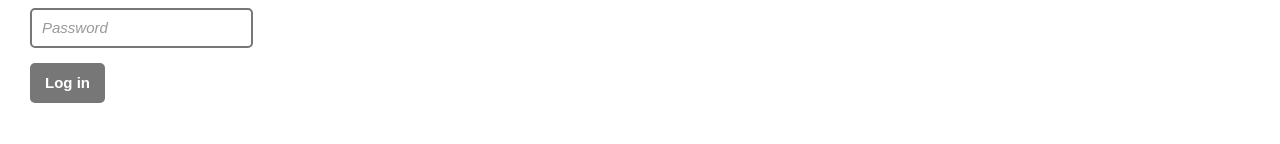
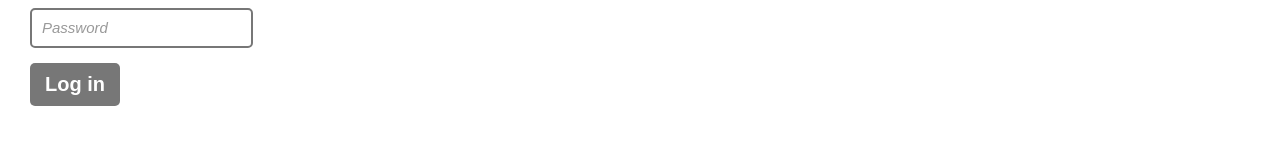
Before and after one commit to donor-management/Frontend, a React (Create React App) app: page /login in a window 1280 px wide. Shown: the part 294-438 px from the top of the page. Built offline with nearby package versions, Linux system fonts and the light colour scheme.

Commit message:
Update styles

```diff
--- a/src/components/common/Button.jsx
+++ b/src/components/common/Button.jsx
@@ -5,16 +5,18 @@ const StyledButton = styled.button`
   background: #777;
   color: white;
   padding: 0.5rem 0.75rem;
-  font-size: 0.75rem;
+  font-size: 1rem;
   /* border: 2px solid #777; */
   border: none;
   border-radius: 0.25rem;
-  height: 2rem;
   font-weight: bold;
   margin: 0.25rem 0;
   cursor: pointer;
   &:hover {
     background: #4acaa8;
+  }
+  &:focus {
+    outline: none;
   }
 `;
 
```
